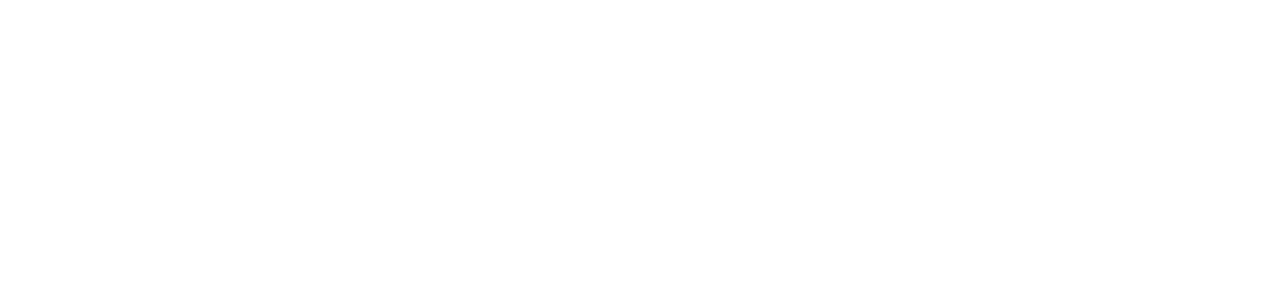
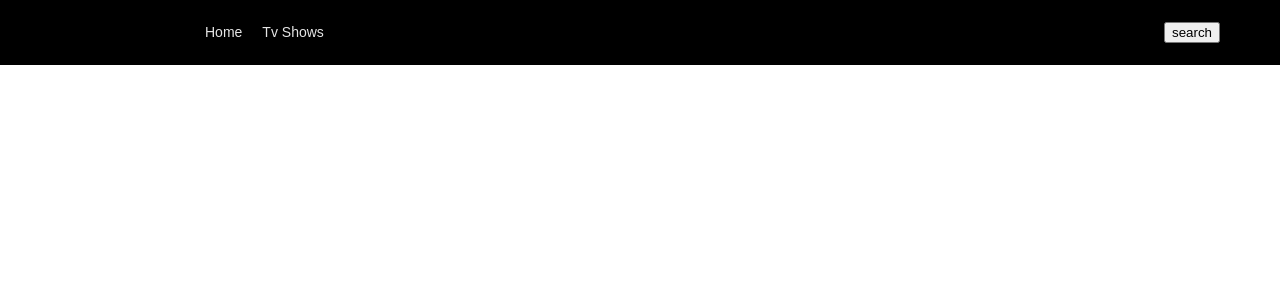
Before and after one commit to talentforest/rimflix, a React (Create React App) app: page / in a window 1280 px wide. Shown: the top 300 px of the page. Built offline with nearby package versions, Linux system fonts and the light colour scheme.

Commit message:
rimflix header component

```diff
--- a/package.json
+++ b/package.json
@@ -10,9 +10,12 @@
     "@types/node": "^16.11.36",
     "@types/react": "^18.0.9",
     "@types/react-dom": "^18.0.4",
+    "@types/styled-components": "^5.1.25",
     "react": "^18.1.0",
     "react-dom": "^18.1.0",
+    "react-router-dom": "^6.3.0",
     "react-scripts": "5.0.1",
+    "styled-components": "^5.3.5",
     "typescript": "^4.6.4",
     "web-vitals": "^2.1.4"
   },
--- a/src/App.tsx
+++ b/src/App.tsx
@@ -1,5 +1,14 @@
+import styled from "styled-components";
+import Header from "./components/Header";
+import Router from "./Router";
+
 function App() {
-  return <div />;
+  return (
+    <>
+      <Header />
+      <Router />
+    </>
+  );
 }
 
 export default App;
--- /dev/null
+++ b/src/Router.tsx
@@ -0,0 +1,18 @@
+import { BrowserRouter, Routes, Route } from "react-router-dom";
+import Home from "./routes/Home";
+import Search from "./routes/Search";
+import Tv from "./routes/Tv";
+
+function Router() {
+  return (
+    <BrowserRouter>
+      <Routes>
+        <Route path="/" element={<Home />} />
+        <Route path="/tv" element={<Tv />} />
+        <Route path="/search" element={<Search />} />
+      </Routes>
+    </BrowserRouter>
+  );
+}
+
+export default Router;
--- /dev/null
+++ b/src/components/Header.tsx
@@ -0,0 +1,60 @@
+import styled from "styled-components";
+
+const Nav = styled.nav`
+  display: flex;
+  justify-content: space-between;
+  align-items: center;
+  position: fixed;
+  width: 100%;
+  top: 0;
+  background-color: black;
+  font-size: 14px;
+  padding: 20px 60px;
+  color: white;
+`;
+
+const Col = styled.div`
+  display: flex;
+  align-items: center;
+`;
+const Logo = styled.svg`
+  margin-right: 50px;
+  width: 95px;
+  height: 25px;
+  fill: ${(props) => props.theme.red};
+  path {
+    stroke-width: 6px;
+    stroke: white;
+  }
+`;
+const Items = styled.ul`
+  display: flex;
+  align-items: center;
+`;
+const Item = styled.li`
+  margin-right: 20px;
+  color: ${(props) => props.theme.white.darker};
+  transition: color 0.3s ease-in-out;
+  &:hover {
+    color: ${(props) => props.theme.white.lighter};
+  }
+`;
+
+function Header() {
+  return (
+    <Nav>
+      <Col>
+        <Logo />
+        <Items>
+          <Item>Home</Item>
+          <Item>Tv Shows</Item>
+        </Items>
+      </Col>
+      <Col>
+        <button>search</button>
+      </Col>
+    </Nav>
+  );
+}
+
+export default Header;
--- a/src/index.tsx
+++ b/src/index.tsx
@@ -1,12 +1,80 @@
 import React from "react";
 import ReactDOM from "react-dom/client";
 import App from "./App";
+import { createGlobalStyle, ThemeProvider } from "styled-components";
+import { theme } from "./theme/theme";
+
+const GlobalStyle = createGlobalStyle`
+html, body, div, span, applet, object, iframe,
+h1, h2, h3, h4, h5, h6, p, blockquote, pre,
+a, abbr, acronym, address, big, cite, code,
+del, dfn, em, img, ins, kbd, q, s, samp,
+small, strike, strong, sub, sup, tt, var,
+b, u, i, center,
+dl, dt, dd, menu, ol, ul, li,
+fieldset, form, label, legend,
+table, caption, tbody, tfoot, thead, tr, th, td,
+article, aside, canvas, details, embed,
+figure, figcaption, footer, header, hgroup,
+main, menu, nav, output, ruby, section, summary,
+time, mark, audio, video {
+  margin: 0;
+  padding: 0;
+  border: 0;
+  font-size: 100%;
+  font: inherit;
+  vertical-align: baseline;
+}
+/* HTML5 display-role reset for older browsers */
+article, aside, details, figcaption, figure,
+footer, header, hgroup, main, menu, nav, section {
+  display: block;
+}
+/* HTML5 hidden-attribute fix for newer browsers */
+*[hidden] {
+    display: none;
+}
+body {
+  line-height: 1;
+}
+menu, ol, ul {
+  list-style: none;
+}
+blockquote, q {
+  quotes: none;
+}
+blockquote:before, blockquote:after,
+q:before, q:after {
+  content: '';
+  content: none;
+}
+table {
+  border-collapse: collapse;
+  border-spacing: 0;
+}
+* {
+  box-sizing: border-box;
+}
+body {
+  font-weight: 300;
+  font-family: 'Source Sans Pro', sans-serif;
+  color:black;
+  line-height: 1.2;
+}
+a {
+  text-decoration:none;
+	color:inherit;
+}
+`;
 
 const root = ReactDOM.createRoot(
   document.getElementById("root") as HTMLElement
 );
 root.render(
   <React.StrictMode>
-    <App />
+    <ThemeProvider theme={theme}>
+      <GlobalStyle />
+      <App />
+    </ThemeProvider>
   </React.StrictMode>
 );
--- /dev/null
+++ b/src/routes/Home.tsx
@@ -0,0 +1,5 @@
+const Home = () => {
+  return null;
+};
+
+export default Home;
--- /dev/null
+++ b/src/routes/Search.tsx
@@ -0,0 +1,5 @@
+const Search = () => {
+  return null;
+};
+
+export default Search;
--- /dev/null
+++ b/src/routes/Tv.tsx
@@ -0,0 +1,5 @@
+const Tv = () => {
+  return null;
+};
+
+export default Tv;
--- /dev/null
+++ b/src/theme/theme.ts
@@ -0,0 +1,14 @@
+import { DefaultTheme } from "styled-components";
+
+export const theme: DefaultTheme = {
+  red: "#E51013",
+  black: {
+    veryDark: "#141414",
+    darker: "#181818",
+    lighter: "#2F2F2F",
+  },
+  white: {
+    lighter: "#fff",
+    darker: "#e5e5e5",
+  },
+};
```
Also changed, not shown: src/theme/styled.d.ts (added, +16 -0 lines), 1 other file (tests, documents, lock files or other folders).
